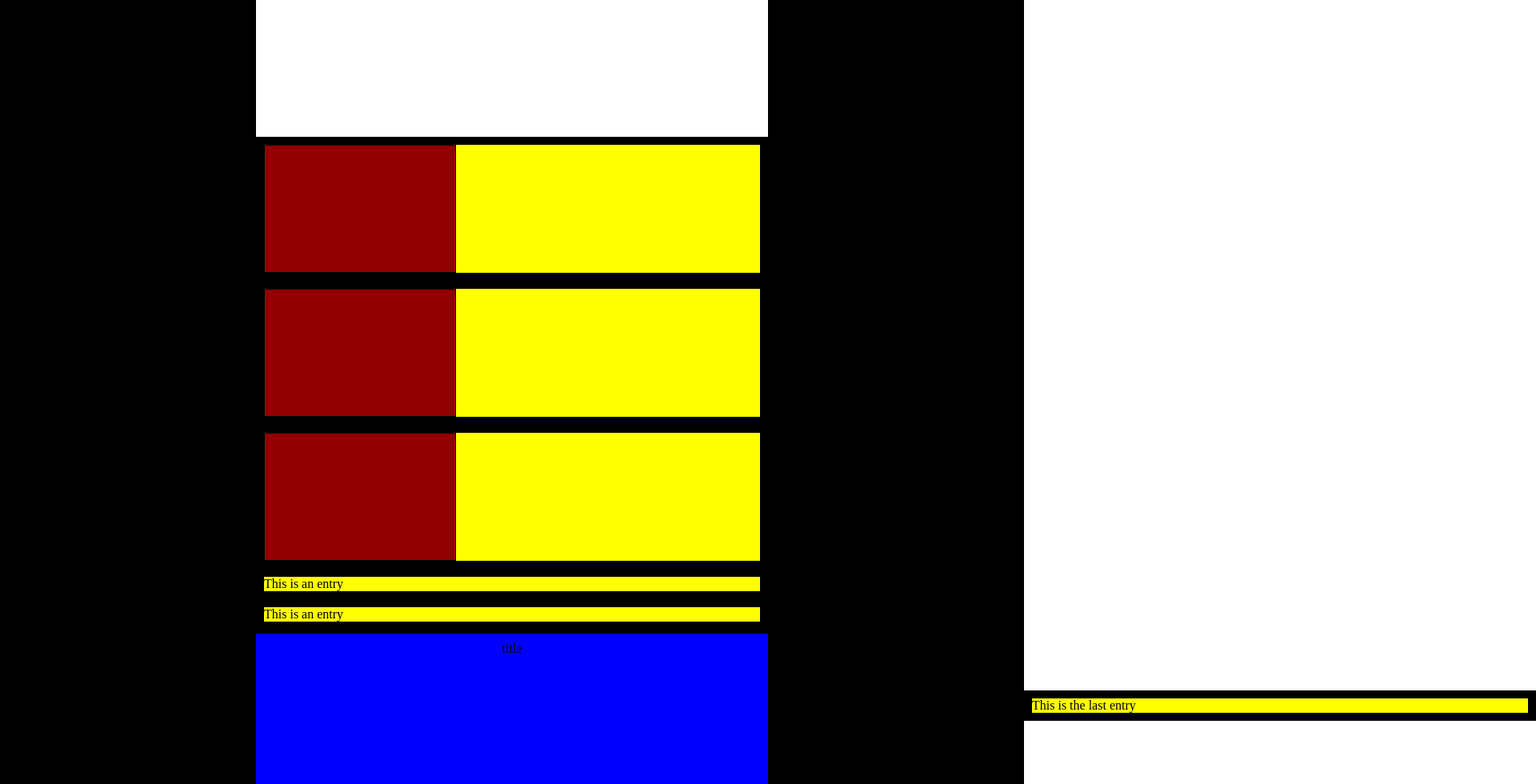
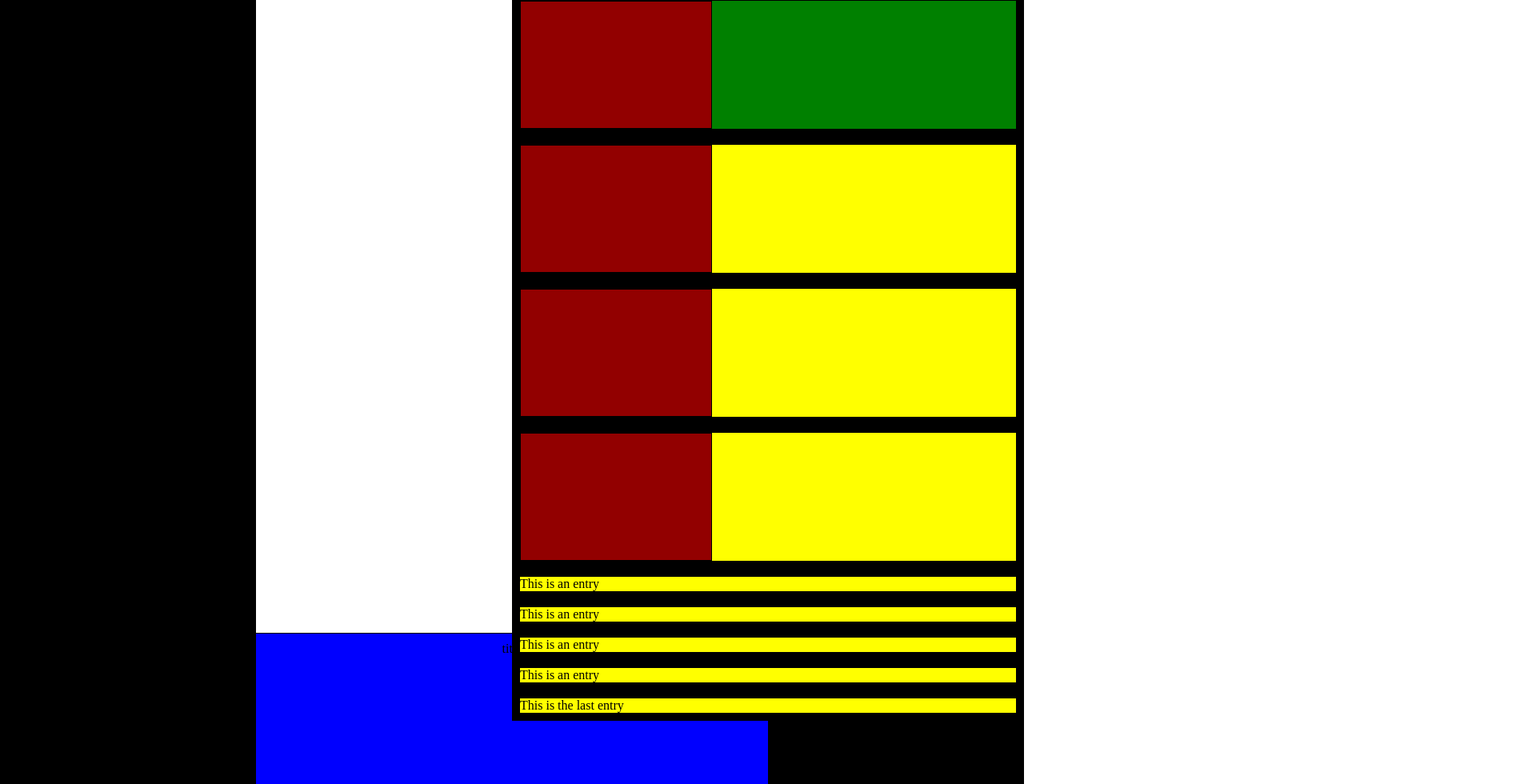
Before and after one commit to MeetYourCreator/reactjs-common-components, a React (Create React App) app: page / in a window 1280 px wide. Shown: the part 6417-7397 px from the top of the page at 80% size, 1920 px wide, since content can reach past the window. Built offline with nearby package versions, Linux system fonts and the light colour scheme.

Commit message:
animate on scroll

```diff
--- a/src/components/HorizontalNav/styles.css
+++ b/src/components/HorizontalNav/styles.css
@@ -13,17 +13,18 @@
 
 article .entry:first-child {
   background-color: green;
-  transform: translateX(-150%);
+  /* transform: translateX(-150%); */
   opacity: 0;
 }
 
 article .entry:last-child {
-  transform: translateX(150%);
+  /* transform: translateX(150%); */
   opacity: 0;
 }
 
 .entry {
   opacity: 1;
+  transform: translateX(-50%);
   /* transform: translateX(-150%); */
   border: black 10px solid;
   background-color: purple;
@@ -32,7 +33,9 @@ article .entry:last-child {
 .slide-in {
   opacity: 1;
   transition-timing-function: ease-in-out;
+  transform: translateX(50%);
   transform: transition 100%;
   opacity: 1 !important;
   background-color: yellow;
+  z-index: 1000;
 }
```
